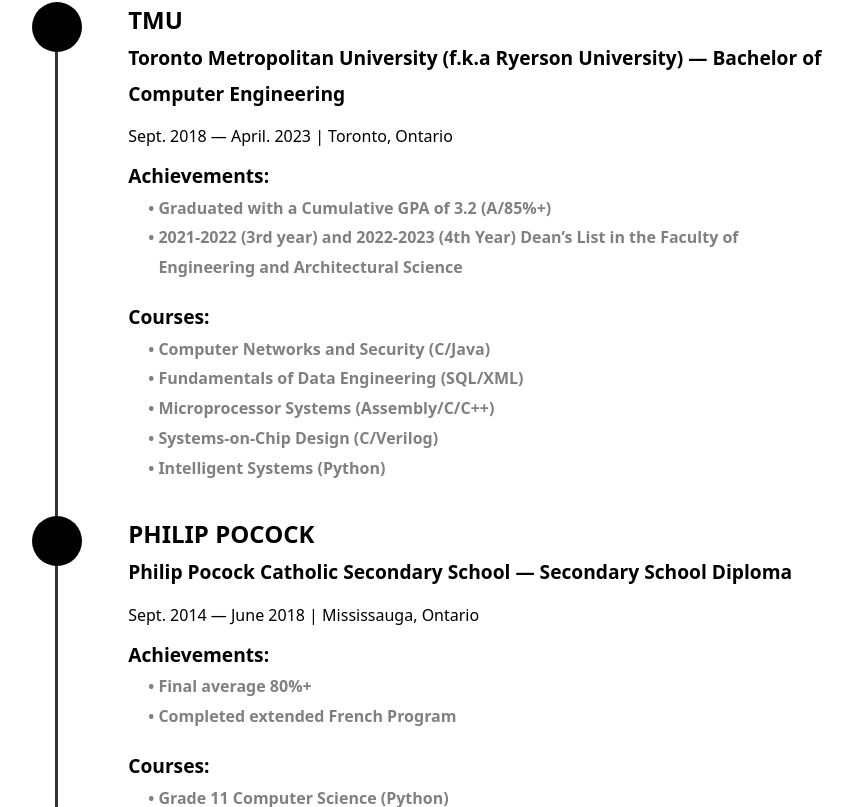
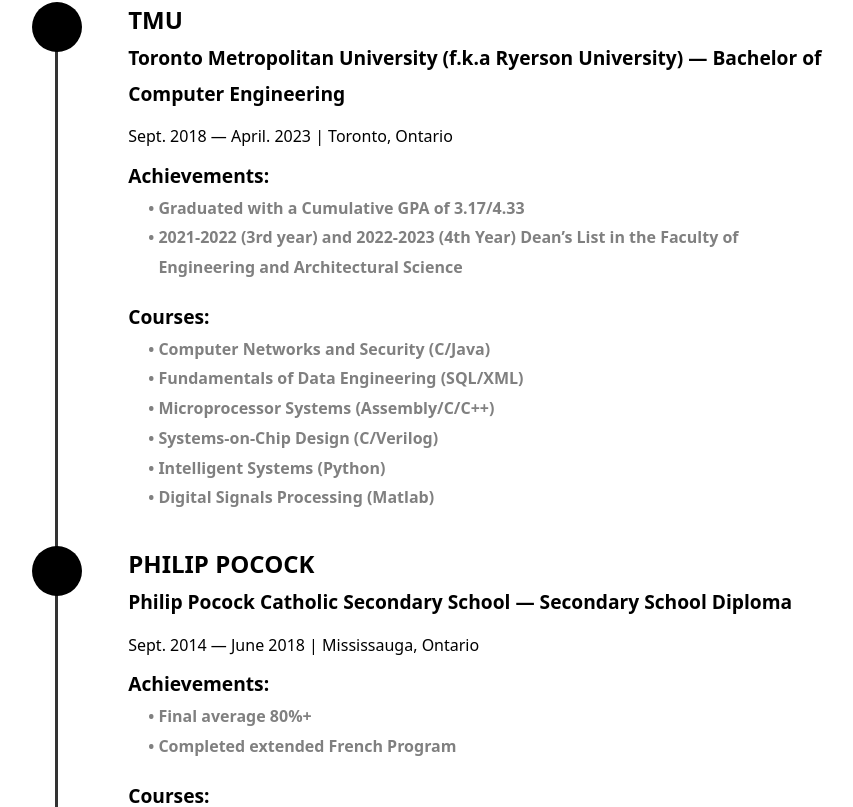
Before and after one commit to kburza/my-portfolio, a Next.js app: page / in a window 1280 px wide. Shown: the part 2244-3051 px from the top of the page, without its empty margins (194-1047 px from the left). Built offline with nearby package versions, Linux system fonts and the light colour scheme.

Commit message:
Resume Update
Resume Update

```diff
--- a/components/EducationSection.tsx
+++ b/components/EducationSection.tsx
@@ -28,7 +28,7 @@ const steps = [
       {
         title: "Achievements:",
         subtitles: [
-          "Graduated with a Cumulative GPA of 3.2 (A/85%+)",
+          "Graduated with a Cumulative GPA of 3.17/4.33",
           "2021-2022 (3rd year) and 2022-2023 (4th Year) Dean’s List in the Faculty of Engineering and Architectural Science",
         ],
       },
@@ -40,6 +40,7 @@ const steps = [
           "Microprocessor Systems (Assembly/C/C++)",
           "Systems-on-Chip Design (C/Verilog)",
           "Intelligent Systems (Python)",
+          "Digital Signals Processing (Matlab)",
         ],
       },
     ],
```
